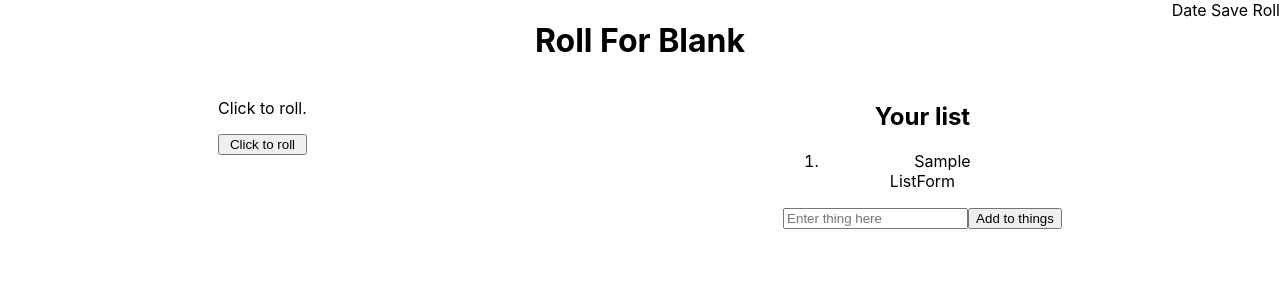
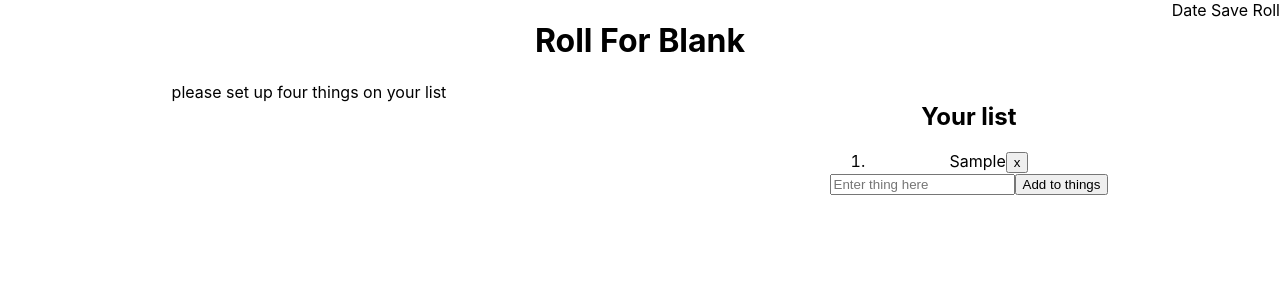
Before and after one commit to ckaynatividad/roll-for-blank, a React (Create React App) app: page / in a window 1280 px wide. Both pictures are taken after typing "Sample" into the empty fields and a click on the button "Add to things". Shown: the top 300 px of the page. Built offline with nearby package versions, Linux system fonts and the light colour scheme.

Commit message:
set up delete list item buttons, better result function, and moving some props

```diff
--- a/src/components/DiceCard.jsx
+++ b/src/components/DiceCard.jsx
@@ -1,12 +1,16 @@
 import React from "react";
 import DiceRoller from "./DiceRoller";
 
-export default function DiceCard({ diceResult, setDiceResult }) {
+export default function DiceCard({ diceResult, setDiceResult, listItems }) {
   return (
     <div>
       <p>Click to roll.</p>
 
-      <DiceRoller diceResult={diceResult} setDiceResult={setDiceResult} />
+      <DiceRoller
+        diceResult={diceResult}
+        setDiceResult={setDiceResult}
+        listItems={listItems}
+      />
     </div>
   );
 }
--- a/src/components/DiceRoller.jsx
+++ b/src/components/DiceRoller.jsx
@@ -1,6 +1,6 @@
 import React, { useState } from "react";
 
-export default function DiceRoller({ diceResult, setDiceResult }) {
+export default function DiceRoller({ diceResult, setDiceResult, listItems }) {
   const rollDice = (max) => {
     return 1 + Math.floor(Math.random() * max);
   };
--- a/src/components/List.jsx
+++ b/src/components/List.jsx
@@ -1,11 +1,14 @@
 import React from "react";
 
-export default function List({ listItems }) {
+export default function List({ listItems, handleDelete }) {
   return (
     <div>
       <ol>
         {listItems.map((item, i) => (
-          <li key={item.id}>{item.description}</li>
+          <li key={i}>
+            {item.description}
+            <button onClick={() => handleDelete(item.id)}>x</button>
+          </li>
         ))}
       </ol>
     </div>
--- a/src/components/ListForm.jsx
+++ b/src/components/ListForm.jsx
@@ -1,21 +1,14 @@
 import React from "react";
 import { useState } from "react";
 
-export default function ListForm({ listItems, listItem, setListItem }) {
-  const [text, setText] = useState(" ");
-
-  const handleSubmit = async (e) => {
-    e.preventDefault();
-    listItems.push({
-      id: listItems.length + 1,
-      description: listItem,
-    });
-    setListItem("");
-  };
+export default function ListForm({
+  listItems,
+  listItem,
+  setListItem,
+  handleSubmit,
+}) {
   return (
     <div>
-      ListForm
-      <p>{text}</p>
       <form>
         <input
           type="text"
--- a/src/components/Result.jsx
+++ b/src/components/Result.jsx
@@ -1,15 +1,25 @@
 import React from "react";
 import { useState } from "react";
 
-export default function Result({ diceResult, listItems }) {
+export default function Result({
+  diceResult,
+  setDiceResult,
+  listItems,
+  setListItems,
+}) {
+  const handleReset = async (e) => {
+    e.preventDefault();
+    setDiceResult("Click to roll!");
+  };
   return (
     <div>
-      <p>your result is!</p>
+      <p>The dice roll was: {diceResult}</p>
       <p>
-        {listItems.length >= 4
-          ? listItems.find((item) => item.id === diceResult).description
+        {listItems.length >= 4 && diceResult != "Click to roll!"
+          ? diceResult + "." + " " + listItems[diceResult - 1].description
           : "none"}
       </p>
+      <button onClick={handleReset}>roll again</button>
     </div>
   );
 }
--- a/src/views/DiceView.jsx
+++ b/src/views/DiceView.jsx
@@ -1,10 +1,14 @@
 import React from "react";
 import DiceCard from "../components/DiceCard";
 
-export default function DiceView({ diceResult, setDiceResult }) {
+export default function DiceView({ diceResult, setDiceResult, listItems }) {
   return (
     <div className="">
-      <DiceCard diceResult={diceResult} setDiceResult={setDiceResult} />
+      <DiceCard
+        diceResult={diceResult}
+        setDiceResult={setDiceResult}
+        listItems={listItems}
+      />
     </div>
   );
 }
--- a/src/views/Home.jsx
+++ b/src/views/Home.jsx
@@ -5,21 +5,33 @@ import DiceView from "./DiceView";
 import ListItems from "./ListItems";
 
 export default function Home() {
-  const [diceResult, setDiceResult] = useState("Click to roll");
+  const [diceResult, setDiceResult] = useState("Click to roll!");
   const [listItems, setListItems] = useState([]);
+  const [text, setText] = useState("please set up four things on your list");
+
   return (
     <div className="home">
       <Header />
       <div>
         <div className="main">
-          <DiceView diceResult={diceResult} setDiceResult={setDiceResult} />
+          {diceResult != "Click to roll!" && listItems.length >= 4 ? (
+            <Result
+              diceResult={diceResult}
+              setDiceResult={setDiceResult}
+              listItems={listItems}
+              setListItems={setListItems}
+            />
+          ) : listItems.length === 4 ? (
+            <DiceView
+              diceResult={diceResult}
+              setDiceResult={setDiceResult}
+              listItems={listItems}
+            />
+          ) : (
+            text
+          )}
           <ListItems listItems={listItems} setListItems={setListItems} />
         </div>
-        {diceResult && listItems.length >= 4 ? (
-          <Result diceResult={diceResult} listItems={listItems} />
-        ) : (
-          ""
-        )}
       </div>
     </div>
   );
--- a/src/views/ListItems.jsx
+++ b/src/views/ListItems.jsx
@@ -2,19 +2,39 @@ import React, { useState } from "react";
 import List from "../components/List";
 import ListForm from "../components/ListForm";
 
-export default function ListItems({ listItems }) {
+export default function ListItems({ listItems, setListItems }) {
   const [listItem, setListItem] = useState("");
+
+  const handleSubmit = async (e) => {
+    e.preventDefault();
+    listItems.push({
+      id: listItems.length + 1,
+      description: listItem,
+    });
+    setListItem("");
+    setListItems((prev) => [...prev]);
+  };
+
+  const handleDelete = async (id) => {
+    listItems.splice(id - 1, 1);
+    setListItems((prev) => [...prev]);
+  };
 
   return (
     <div>
       <ol>
         <h2>Your list</h2>
-        <List listItems={listItems} />
-        <ListForm
-          listItems={listItems}
-          listItem={listItem}
-          setListItem={setListItem}
-        />
+        <List listItems={listItems} handleDelete={handleDelete} />
+        {listItems.length === 4 ? (
+          ""
+        ) : (
+          <ListForm
+            listItems={listItems}
+            listItem={listItem}
+            setListItem={setListItem}
+            handleSubmit={handleSubmit}
+          />
+        )}
       </ol>
     </div>
   );
```
